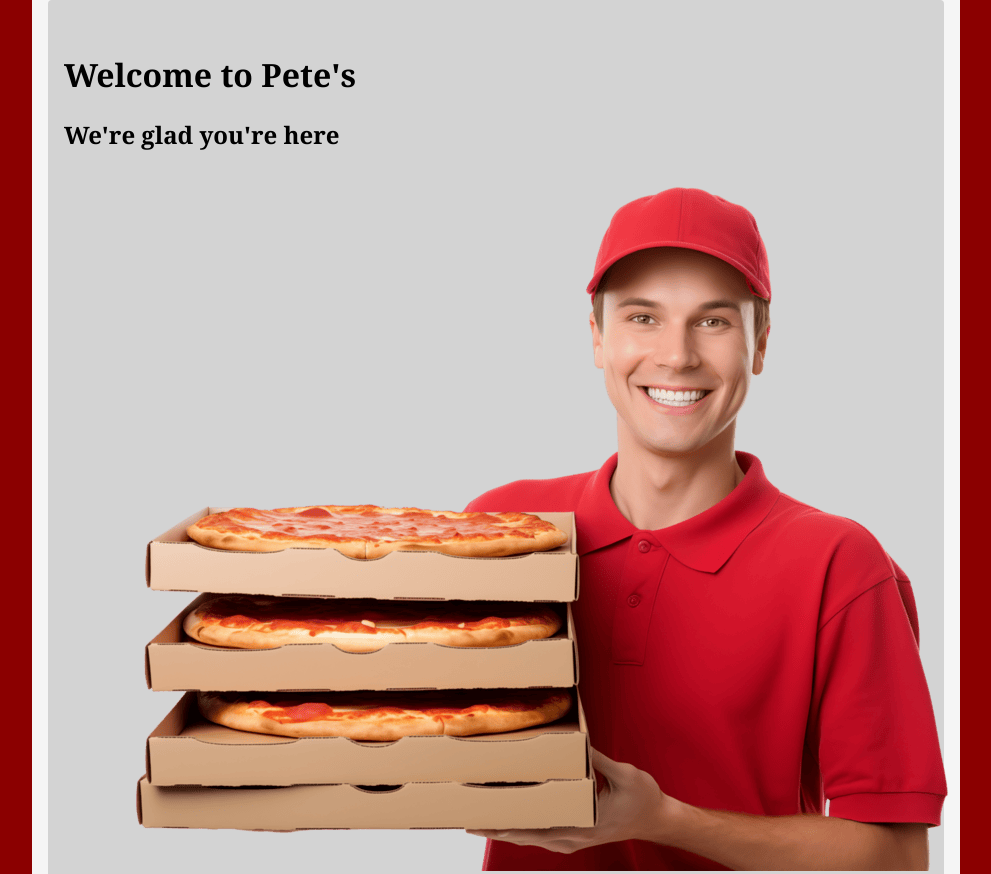
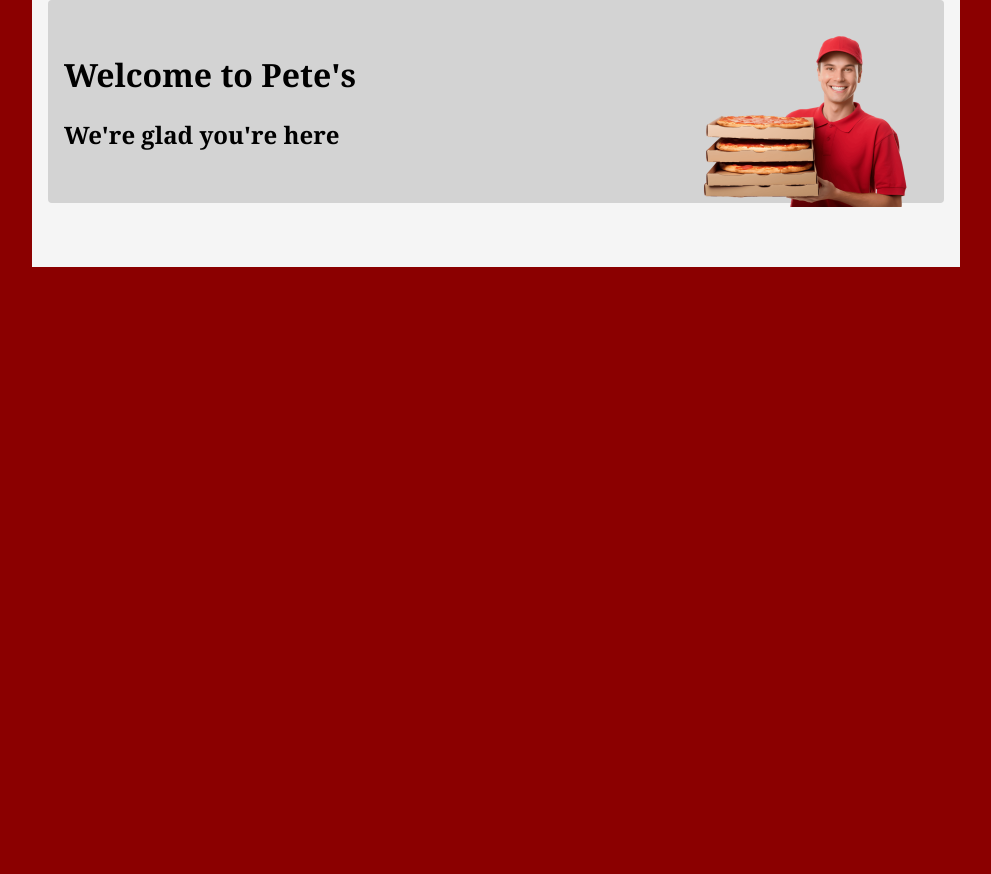
Before and after one commit to marenner/pizza, a plain HTML site: page index.html in a window 1280 px wide. Shown: the top 874 px of the page, without its empty margins (144-1135 px from the left). After the commit the page ends 800 px from the top, so only its background shows below. Drawn offline with Linux system fonts and the light colour scheme.

Commit message:
Fixed sizing and positioning of header image

```diff
--- a/index.html
+++ b/index.html
@@ -11,9 +11,9 @@
 <body>
     <div id="main">
         <div id="header">
+            <img src="images/pizza-delivery-man-small.png" alt="A man holding several boxes of pizza">
             <h1>Welcome to Pete's</h1>
             <h2>We're glad you're here</h2>
-            <img src="images/pizza-delivery-man.png" alt="A man holding several boxes of pizza">
         </div>
     </div>
 </body>
--- a/styles/pizza-styles.css
+++ b/styles/pizza-styles.css
@@ -15,3 +15,7 @@ body {
     padding: 2rem 1rem;
     margin-bottom: 2rem;
 }
+#header img {
+    max-width: 242px;
+    float: right;
+}
```
Also changed, not shown: images/pizza-delivery-man-small.png (added).
